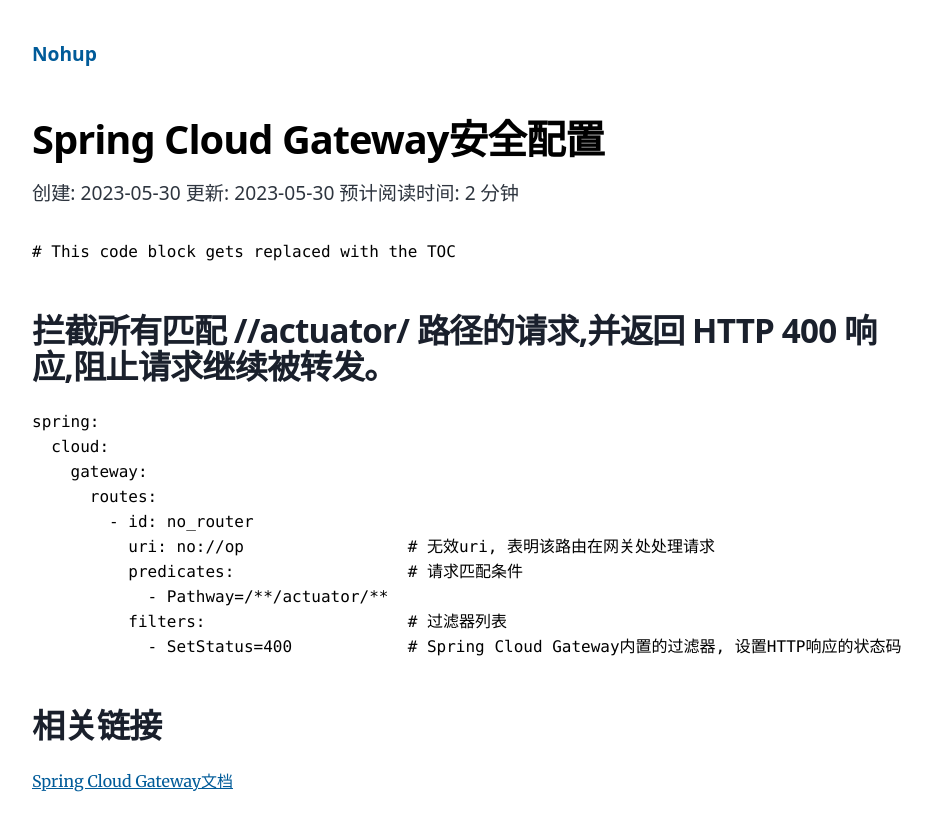
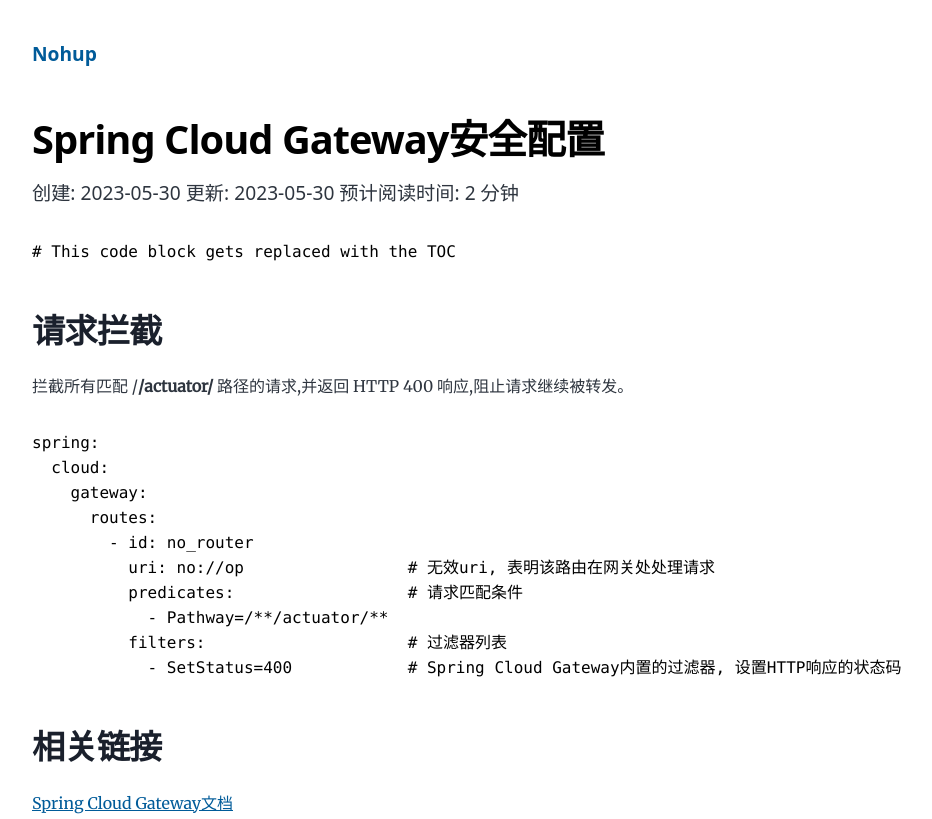
Before and after one commit to anaer/blog, a Gatsby site: page /230530-spring-cloud-gateway/ in a window 1280 px wide. Shown: the top 819 px of the page, without its empty margins (180-1112 px from the left). Built offline with nearby package versions, Linux system fonts and the light colour scheme; Gatsby itself is replaced by a stand-in of ours; some packages are replaced by stand-ins of ours; code samples lack their colours.

Commit message:
更新标题

````diff
--- a/src/posts/230530-spring-cloud-gateway/index.md
+++ b/src/posts/230530-spring-cloud-gateway/index.md
@@ -12,7 +12,9 @@
 # This code block gets replaced with the TOC
 ```
 
-## 拦截所有匹配 /**/actuator/** 路径的请求,并返回 HTTP 400 响应,阻止请求继续被转发。
+## 请求拦截
+
+拦截所有匹配 /**/actuator/** 路径的请求,并返回 HTTP 400 响应,阻止请求继续被转发。
 
 ```yml
 spring:
````
